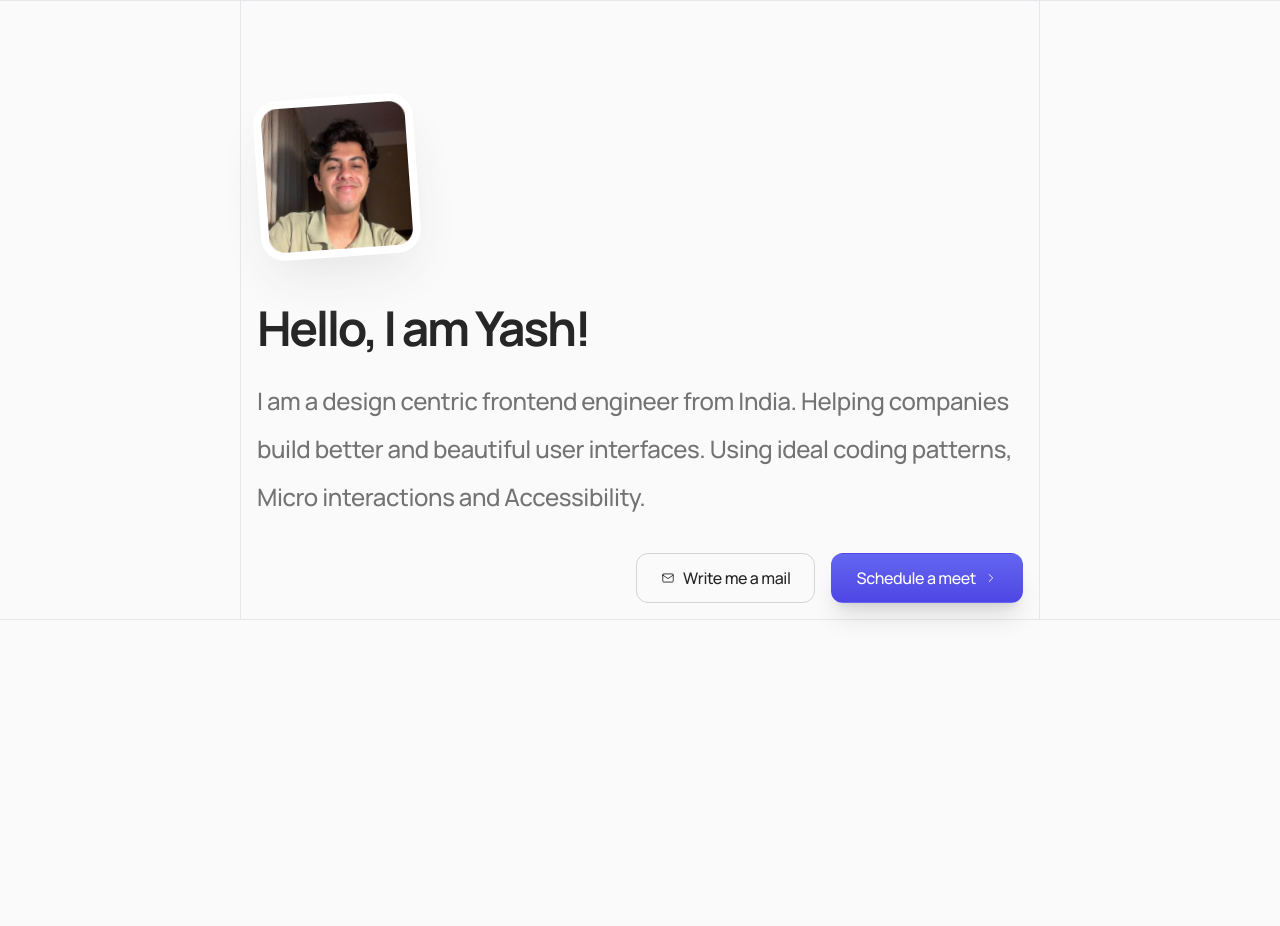
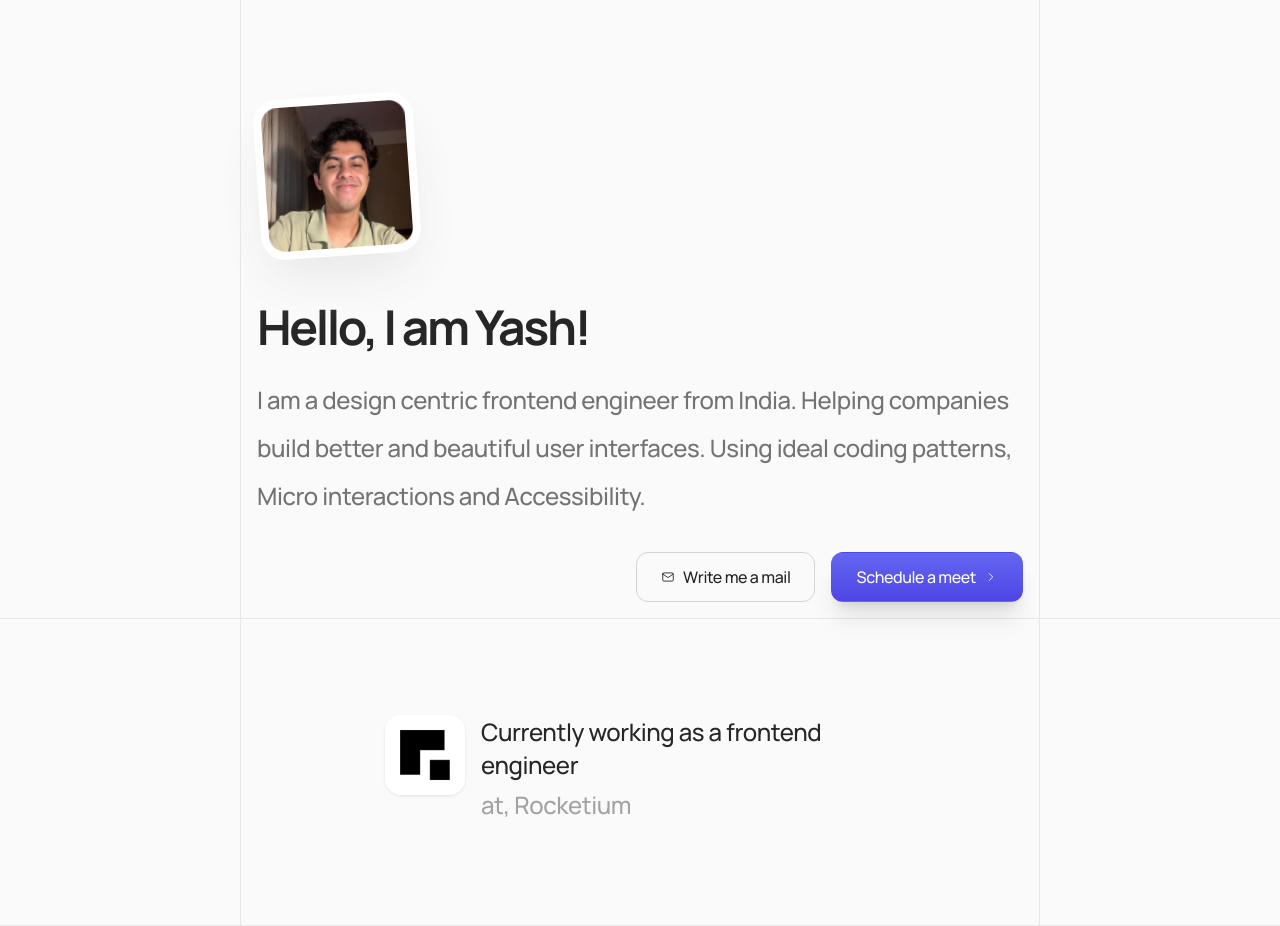
Before and after one commit to yashsehgal/personal-website, a Next.js app: page / in a window 1280 px wide. Before the commit the page ends 800 px from the top, so only its background shows below. Built offline with nearby package versions, Linux system fonts and the light colour scheme.

Commit message:
feat(checkpoint): add current work details section

```diff
--- a/app/page.tsx
+++ b/app/page.tsx
@@ -1,11 +1,13 @@
 import { PageContainer } from "@/components/layout-utils/page-container";
 import { HomePageCollageContainer } from "@/components/website-sections/home/collage-container";
+import { CurrentWorkDetailSection } from "@/components/website-sections/home/current-work-details";
 import { HomePageHeroSection } from "@/components/website-sections/home/hero";
 
 export default function HomePage() {
   return (
     <PageContainer id="home">
       <HomePageHeroSection />
+      <CurrentWorkDetailSection />
     </PageContainer>
   );
 }
--- a/components/layout-utils/section-container.tsx
+++ b/components/layout-utils/section-container.tsx
@@ -12,7 +12,7 @@ export const SectionContainer = forwardRef<
   return (
     <section
       ref={ref}
-      className={cn("section-container border-y", className)}
+      className={cn("section-container border-b", className)}
       {...props}
     />
   );
--- /dev/null
+++ b/components/website-sections/home/current-work-details.tsx
@@ -0,0 +1,24 @@
+import { ParagraphContent } from "@/components/elements/paragraph-content";
+import { ThumbnailImage } from "@/components/elements/thumbnail-image";
+import { ResponsiveContentControl } from "@/components/layout-utils/responsive-content-control";
+import { SectionContainer } from "@/components/layout-utils/section-container";
+
+export const CurrentWorkDetailSection = () => {
+  return (
+    <SectionContainer id="current-work-details">
+      <ResponsiveContentControl className="py-24 px-36">
+        <div className="company-details-header flex items-start gap-4">
+          <ThumbnailImage src="/logo/rocketium-logo.png" alt="rocketium-logo" />
+          <div className="role-details-wrapper">
+            <h2 className="leading-snug text-2xl">
+              Currently working as a frontend engineer
+            </h2>
+            <ParagraphContent className="text-neutral-400">
+              at, Rocketium
+            </ParagraphContent>
+          </div>
+        </div>
+      </ResponsiveContentControl>
+    </SectionContainer>
+  );
+};
```
